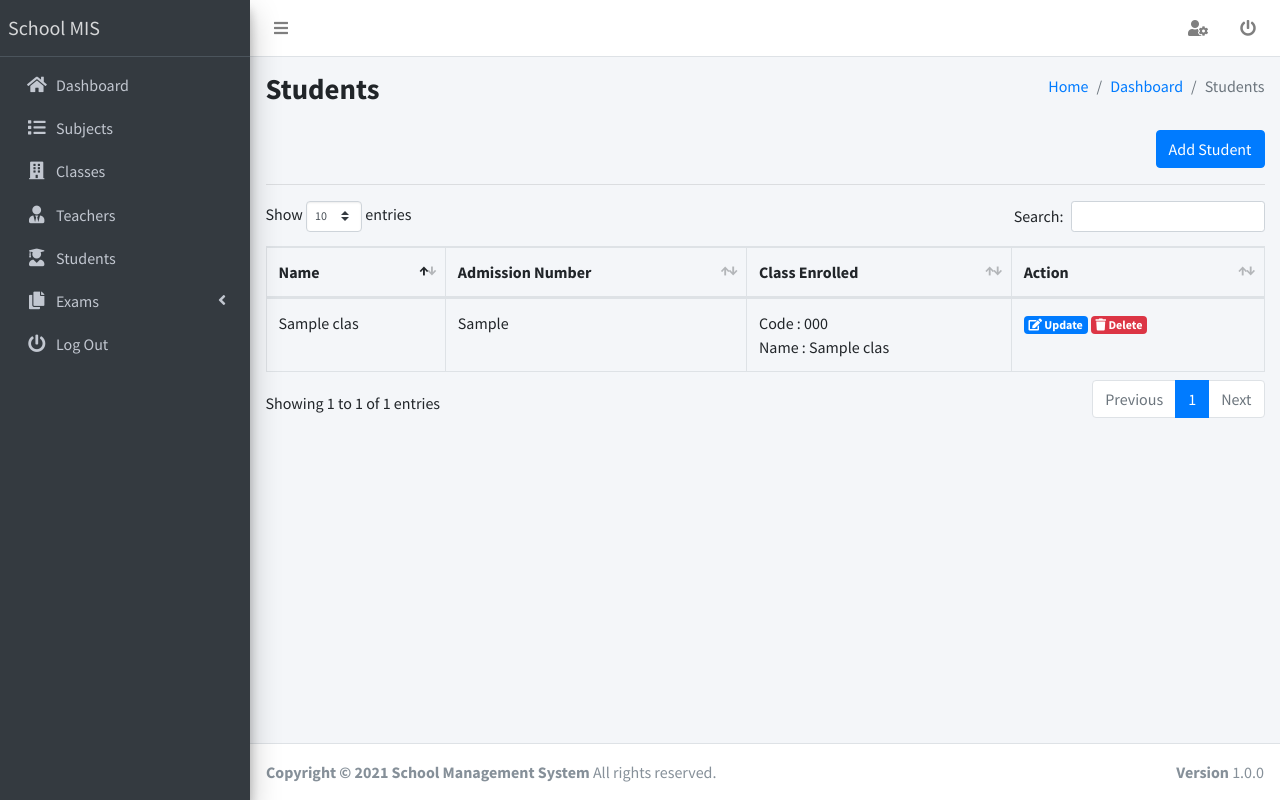
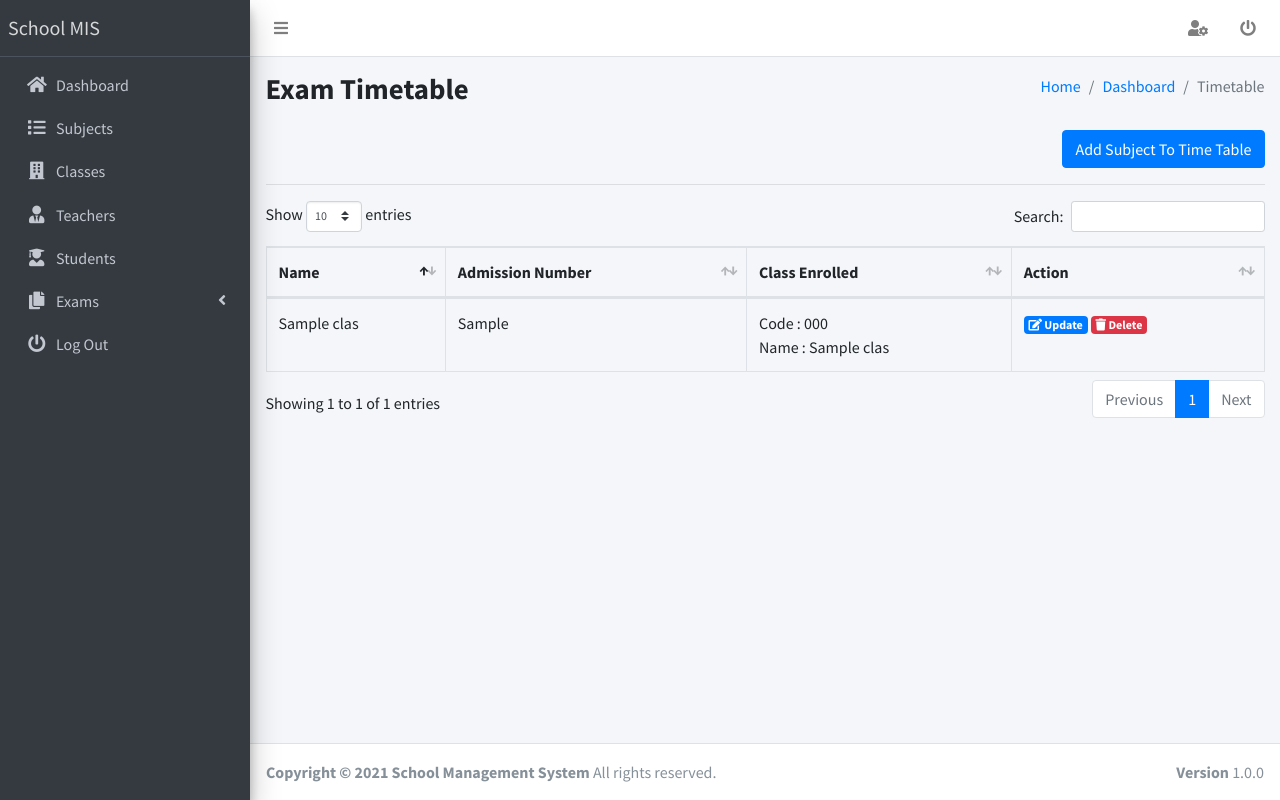
Before and after one commit to MartMbithi/Weekend_Project_I, a PHP site: page /exam_timetable in a window 1280 px wide. Run offline with PHP 8.4, Linux system fonts and the light colour scheme; the visitor is signed in with stand-in values (Sample User, id 1); tables that the repository leaves empty or names only in its code hold one stand-in row (values such as "Sample post").

Commit message:
All Unit Tests Pass On Add Unit To Time Table

```diff
--- a/exam_timetable.php
+++ b/exam_timetable.php
@@ -157,13 +157,13 @@ require_once('partials/head.php');
                 <div class="container-fluid">
                     <div class="row mb-2">
                         <div class="col-sm-6">
-                            <h1 class="m-0 text-bold">Students</h1>
+                            <h1 class="m-0 text-bold">Exam Timetable</h1>
                         </div><!-- /.col -->
                         <div class="col-sm-6">
                             <ol class="breadcrumb float-sm-right">
                                 <li class="breadcrumb-item"><a href="dashboard">Home</a></li>
                                 <li class="breadcrumb-item"><a href="">Dashboard</a></li>
-                                <li class="breadcrumb-item active">Students</li>
+                                <li class="breadcrumb-item active">Timetable</li>
                             </ol>
                         </div><!-- /.col -->
                     </div><!-- /.row -->
@@ -173,7 +173,7 @@ require_once('partials/head.php');
             <section class="content">
                 <div class="container-fluid">
                     <div class="text-right">
-                        <button type="button" class="btn btn-primary" data-toggle="modal" data-target="#add_modal">Add Student</button>
+                        <button type="button" class="btn btn-primary" data-toggle="modal" data-target="#add_modal">Add Subject To Time Table</button>
                     </div>
                     <hr>
                     <!-- Add Modal -->
@@ -190,17 +190,9 @@ require_once('partials/head.php');
                                     <form method="post" enctype="multipart/form-data" role="form">
                                         <div class="card-body">
                                             <div class="row">
-                                                <div class="form-group col-md-12">
-                                                    <label for="">Full Name</label>
-                                                    <input type="text" required name="student_name" class="form-control">
-                                                </div>
                                                 <div class="form-group col-md-6">
-                                                    <label for="">Admission Number</label>
-                                                    <input type="text" required name="student_admno" class="form-control">
-                                                </div>
-                                                <div class="form-group col-md-6">
-                                                    <label for="">Class Enrolled</label>
-                                                    <select class="form-control" name="student_class_id">
+                                                    <label for="">Class</label>
+                                                    <select class="form-control" name="tt_exam_class_id">
                                                         <?php
                                                         $ret = "SELECT * FROM class ";
                                                         $stmt = $mysqli->prepare($ret);
@@ -212,10 +204,50 @@ require_once('partials/head.php');
                                                         <?php } ?>
                                                     </select>
                                                 </div>
+                                                <div class="form-group col-md-6">
+                                                    <label for="">Subject</label>
+                                                    <select class="form-control" name="tt_subject_id">
+                                                        <?php
+                                                        $ret = "SELECT * FROM subject ";
+                                                        $stmt = $mysqli->prepare($ret);
+                                                        $stmt->execute(); //ok
+                                                        $res = $stmt->get_result();
+                                                        while ($subject = $res->fetch_object()) {
+                                                        ?>
+                                                            <option value="<?php echo $subject->subject_id; ?>"><?php echo $subject->subject_code . ' - ' . $subject->subject_name; ?></option>
+                                                        <?php } ?>
+                                                    </select>
+                                                </div>
+                                                <div class="form-group col-md-4">
+                                                    <label for="">Exam Date</label>
+                                                    <input type="date" required name="tt_exam_date" class="form-control">
+                                                </div>
+                                                <div class="form-group col-md-4">
+                                                    <label for="">Start Time</label>
+                                                    <input type="time" required name="tt_exam_start" class="form-control">
+                                                </div>
+                                                <div class="form-group col-md-4">
+                                                    <label for="">End Time</label>
+                                                    <input type="time" required name="tt_exam_end" class="form-control">
+                                                </div>
+                                                <div class="form-group col-md-12">
+                                                    <label for="">Invigilator</label>
+                                                    <select class="form-control" name="tt_exam_invigilator">
+                                                        <?php
+                                                        $ret = "SELECT * FROM teacher ";
+                                                        $stmt = $mysqli->prepare($ret);
+                                                        $stmt->execute(); //ok
+                                                        $res = $stmt->get_result();
+                                                        while ($subject = $res->fetch_object()) {
+                                                        ?>
+                                                            <option value="<?php echo $subject->t_id; ?>"><?php echo $subject->t_name; ?></option>
+                                                        <?php } ?>
+                                                    </select>
+                                                </div>
                                             </div>
                                         </div>
                                         <div class="text-right">
-                                            <button type="submit" name="add_student" class="btn btn-primary">Submit</button>
+                                            <button type="submit" name="add_tt" class="btn btn-primary">Submit</button>
                                         </div>
                                     </form>
                                 </div>
```
